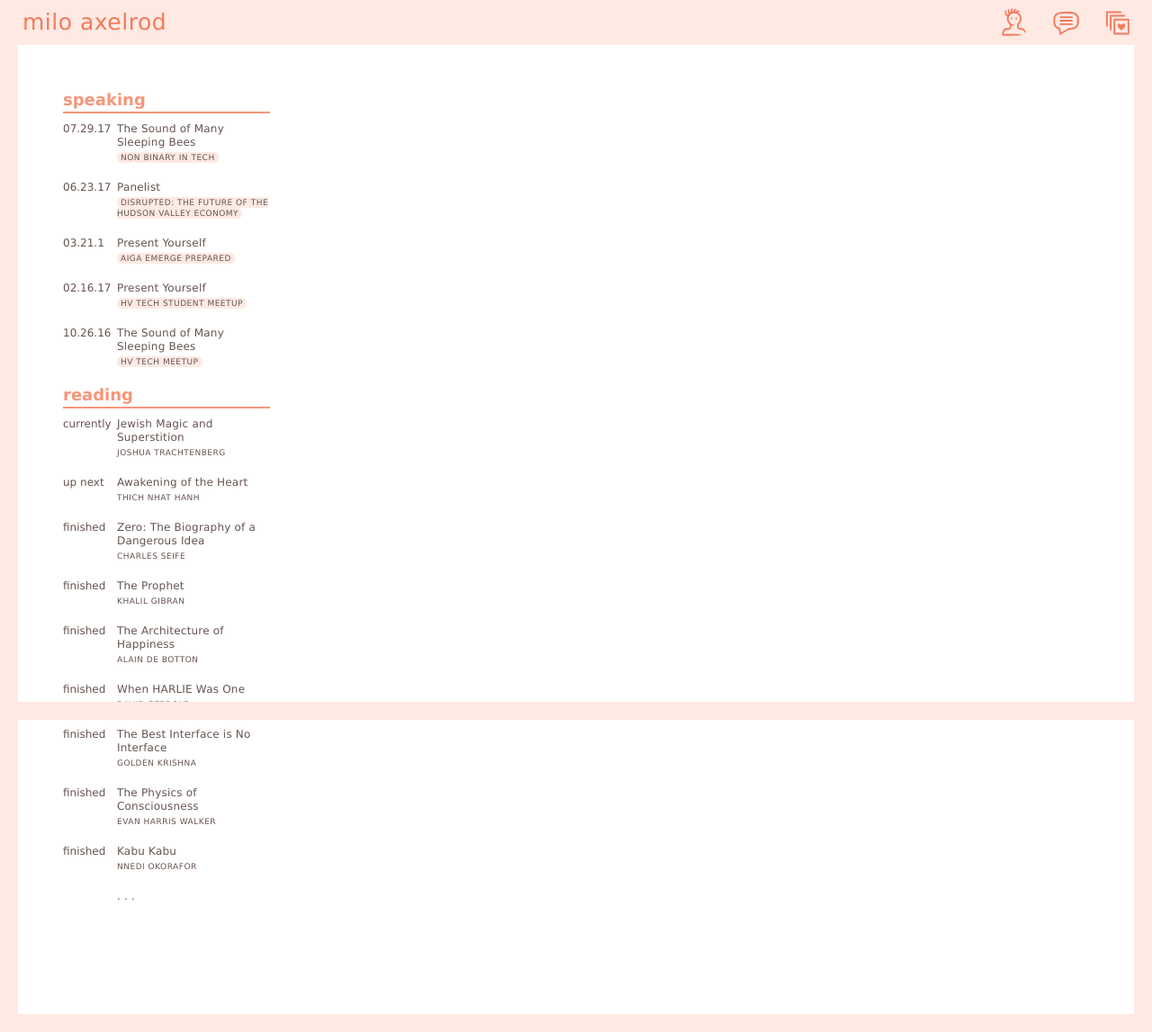
After one commit to melanieaxelrod/miloaxelrod-website, a PHP site: page /profile.html in a window 1280 px wide. The commit adds this page. Shown: the whole page at 90% size. Run offline with PHP 8.4, Linux system fonts and the light colour scheme; some libraries are stand-ins or nearby versions.

Commit message:
ec
ec is done and made!

```diff
--- a/css/style.css
+++ b/css/style.css
@@ -69,6 +69,9 @@ p {
   padding: 120px 20px 100px !important; }
 
 .not-mobile {
+  display: none; }
+
+.hide {
   display: none; }
 
 /*/ / / / / / / / / / / / / / / / / / /
@@ -475,3 +478,44 @@ nav {
       margin: 0 auto; }
     .page .section .research .services {
       max-width: 800px; } }
+/*/ / / / / / / / / / / / / / / / / / /
+/ / / / / / / / / / / / / / / / / / / /
+/ / / / / / P R O F I L E / / / / / / /
+/ / / / / / / / / / / / / / / / / / / /
+/ / / / / / / / / / / / / / / / / / /*/
+.ec {
+  width: 230px; }
+  .ec .ec-cat .cat-name {
+    font-weight: 700;
+    font-size: 18px;
+    padding-bottom: 3px;
+    border-bottom: 2px solid #F69679;
+    margin-bottom: 10px;
+    color: #F69679; }
+  .ec .ec-cat .ec-item {
+    display: flex;
+    flex-wrap: wrap;
+    justify-content: flex-start;
+    margin-bottom: 20px; }
+    .ec .ec-cat .ec-item .label {
+      width: 50px;
+      font-size: 12px;
+      margin-right: 10px;
+      font-weight: 300; }
+    .ec .ec-cat .ec-item .ec-info {
+      width: 170px; }
+      .ec .ec-cat .ec-item .ec-info .title {
+        font-size: 12px;
+        letter-spacing: 0.2px;
+        line-height: 15px;
+        margin-bottom: 3px;
+        font-weight: 300; }
+      .ec .ec-cat .ec-item .ec-info .credit {
+        font-weight: 500;
+        font-size: 9px;
+        line-height: 12px;
+        text-transform: uppercase;
+        letter-spacing: 0.5px;
+        margin: 0; }
+        .ec .ec-cat .ec-item .ec-info .credit a {
+          padding: 1px 4px; }
--- a/css/style.scss
+++ b/css/style.scss
@@ -90,6 +90,10 @@ p {
 }
 
 .not-mobile{
+  display: none;
+}
+
+.hide {
   display: none;
 }
 
@@ -771,3 +775,66 @@ nav {
 }
 
 }
+
+
+
+/*/ / / / / / / / / / / / / / / / / / /
+/ / / / / / / / / / / / / / / / / / / /
+/ / / / / / P R O F I L E / / / / / / /
+/ / / / / / / / / / / / / / / / / / / /
+/ / / / / / / / / / / / / / / / / / /*/
+
+.ec {
+  width: 230px;
+
+  .ec-cat {
+
+    .cat-name {
+      font-weight: 700;
+      font-size: 18px;
+      padding-bottom: 3px;
+      border-bottom: 2px solid $pink;
+      margin-bottom: 10px;
+      color: $pink;
+    }
+
+    .ec-item {
+      display: flex;
+      flex-wrap: wrap;
+      justify-content: flex-start;
+      margin-bottom: 20px;
+
+      .label{
+        width: 50px;
+        font-size: 12px;
+        margin-right: 10px;
+        font-weight: 300;
+      }
+
+      .ec-info {
+        width: 170px;
+
+        .title {
+          font-size: 12px;
+          letter-spacing: 0.2px;
+          line-height: 15px;
+          margin-bottom: 3px;
+          font-weight: 300;
+        }
+
+        .credit {
+          font-weight: 500;
+          font-size: 9px;
+          line-height: 12px;
+          text-transform: uppercase;
+          letter-spacing: 0.5px;
+          margin: 0;
+
+          a {
+            padding: 1px 4px;
+          }
+        }
+      }
+    }
+  }
+}
--- /dev/null
+++ b/profile.html
@@ -0,0 +1,366 @@
+<!DOCTYPE html>
+<html>
+  <head>
+    <meta charset="UTF-8">
+
+    <meta name="viewport" content="width=device-width, initial-scale=1">
+    <title>milo axelrod</title>
+    <link rel="stylesheet" href="css/style.css" type="text/css">
+    <link rel="icon" href="favicon.ico" type="image/x-icon" />
+    <script src="https://ajax.googleapis.com/ajax/libs/jquery/3.1.1/jquery.min.js"></script>
+    <script src="js/sidebar.js"></script>
+
+    <script src="https://use.typekit.net/fle5loy.js"></script>
+    <script>try{Typekit.load({ async: true });}catch(e){}</script>
+
+</head>
+<body>
+
+ <nav>
+  <div class="navbar">
+    <div class="name">
+      <a href="#" ><div clas="milo">milo axelrod</div></a>
+    </div>
+
+    <div class="icons">
+      <a href="#" class="nav-icon not-mobile">
+        <img src="/img/icons/profile.svg" />
+        <div class="overlay">
+          <div class="label">profile</div>
+        </div>
+      </a>
+      <a href="#" class="nav-icon not-mobile">
+        <img src="/img/icons/contact.svg" />
+        <div class="overlay">
+          <div class="label">contact</div>
+        </div>
+      </a>
+      <a href="#" class="nav-icon sidebar-toggle-open not-mobile" >
+        <img src="/img/icons/projects.svg" />
+        <div class="overlay">
+          <div class="label">projects</div>
+        </div>
+      </a>
+      <a href="#" class="nav-icon sidebar-toggle-open mobile" >
+        <img src="/img/icons/hamburger.svg" />
+        <div class="overlay">
+          <div class="label">menu</div>
+        </div>
+      </a>
+    </div>
+  </div>
+
+    <div class="sidebar navbar" >
+
+    <div class="sidebar-topbit">
+    <div class="name mobile">
+      <a href="#" ><div clas="milo">milo axelrod</div></a>
+    </div>
+      <div class="icons">
+        <a href="#" class="nav-icon sidebar-toggle-close">
+          <img src="/img/icons/close.svg" />
+          <div class="overlay">
+            <div class="label">close</div>
+          </div>
+        </a>
+      </div>
+      </div>
+
+      <div class="mobile-nav mobile">
+        <a href="#" class="mobile-link mobile">
+          <div class="mobile-nav-icon"><img src="/img/icons/profile.svg" /></div>
+          <h3>profile</h3>
+          <div class="mobile-nav-icon arrow"><img src="/img/icons/arrow-r.svg" /></div>
+        </a>
+        <a href="#" class="mobile-link mobile">
+          <div class="mobile-nav-icon"><img src="/img/icons/contact.svg" /></div>
+          <h3>contact</h3>
+          <div class="mobile-nav-icon arrow"><img src="/img/icons/arrow-r.svg" /></div>
+        </a>
+        <div class="mobile-link mobile">
+          <div class="mobile-nav-icon"><img src="/img/icons/projects.svg" /></div>
+          <h3>projects</h3>
+        </div>
+      </div>
+
+    <h3 class="not-mobile">Projects</h3>
+    <div class="sidebar-body">
+      <div class="project-link">
+        <div class="project-image">
+          <img src="#" />
+        </div>
+        <div class="project-info">
+        <div class="title">Catskills Conf
+ </div>
+        <div class="type">Branding & Website Design</div>
+          </div>
+      </div>
+
+      <div class="project-link">
+        <div class="project-image">
+          <img src="#" />
+        </div>
+        <div class="project-info">
+        <div class="title">Midi Jardin
+</div>
+        <div class="type">Restaurant Brand</div>
+        </div>
+      </div>
+
+      <div class="project-link">
+        <div class="project-image">
+          <img src="#" />
+        </div>
+        <div class="project-info">
+        <div class="title">Muuba
+</div>
+        <div class="type">Mobile App Design</div>
+        </div>
+      </div>
+    </div>
+
+    </div>
+
+  </nav>
+  <div class="bottom-line"></div>
+
+  <div class="page">
+    <div class="section last">
+
+      <div class="ec">
+        <div class="ec-cat">
+          <div class="cat-name">
+            speaking
+          </div>
+
+          <div class="ec-item">
+            <div class="label">
+              07.29.17
+            </div>
+            <div class="ec-info">
+              <div class="title">
+                The Sound of Many Sleeping Bees
+              </div>
+              <p class="credit">
+                <a href="#">Non Binary In Tech</a>
+              </p>
+            </div>
+          </div>
+
+          <div class="ec-item">
+            <div class="label">
+              06.23.17
+            </div>
+            <div class="ec-info">
+              <div class="title">
+                Panelist
+              </div>
+              <p class="credit">
+                <a href="#">DISRUPTED: The Future of the Hudson Valley Economy</a>
+              </p>
+            </div>
+          </div>
+
+          <div class="ec-item">
+            <div class="label">
+              03.21.1
+            </div>
+            <div class="ec-info">
+              <div class="title">
+                Present Yourself
+              </div>
+              <p class="credit">
+                <a href="#">AIGA Emerge Prepared</a>
+              </p>
+            </div>
+          </div>
+
+          <div class="ec-item">
+            <div class="label">
+              02.16.17
+            </div>
+            <div class="ec-info">
+              <div class="title">
+                Present Yourself
+              </div>
+              <p class="credit">
+                <a href="#">HV Tech Student Meetup</a>
+              </p>
+            </div>
+          </div>
+
+          <div class="ec-item">
+            <div class="label">
+              10.26.16
+            </div>
+            <div class="ec-info">
+              <div class="title">
+                The Sound of Many Sleeping Bees
+              </div>
+              <p class="credit">
+                <a href="#">HV Tech Meetup</a>
+              </p>
+            </div>
+          </div>
+
+        </div>
+        <div class="ec-cat hide">
+          <div class="cat-name">
+            learning
+          </div>
+
+      </div>
+
+        <div class="ec-cat">
+          <div class="cat-name">
+            reading
+          </div>
+
+          <div class="ec-item">
+            <div class="label">
+              currently
+            </div>
+            <div class="ec-info">
+              <div class="title">
+                Jewish Magic and Superstition
+              </div>
+              <p class="credit">
+                Joshua Trachtenberg
+              </p>
+            </div>
+          </div>
+
+          <div class="ec-item">
+            <div class="label">
+              up next
+            </div>
+            <div class="ec-info">
+              <div class="title">
+                Awakening of the Heart
+              </div>
+              <p class="credit">
+                Thich Nhat Hanh
+              </p>
+            </div>
+          </div>
+
+          <div class="ec-item">
+            <div class="label">
+              finished
+            </div>
+            <div class="ec-info">
+              <div class="title">
+                Zero: The Biography of a Dangerous Idea
+              </div>
+              <p class="credit">
+                Charles Seife
+              </p>
+            </div>
+          </div>
+
+          <div class="ec-item">
+            <div class="label">
+              finished
+            </div>
+            <div class="ec-info">
+              <div class="title">
+                The Prophet
+              </div>
+              <p class="credit">
+                Khalil Gibran
+              </p>
+            </div>
+          </div>
+
+          <div class="ec-item">
+            <div class="label">
+              finished
+            </div>
+            <div class="ec-info">
+              <div class="title">
+                The Architecture of Happiness
+              </div>
+              <p class="credit">
+                Alain de Botton
+              </p>
+            </div>
+          </div>
+
+          <div class="ec-item">
+            <div class="label">
+              finished
+            </div>
+            <div class="ec-info">
+              <div class="title">
+                When HARLIE Was One
+              </div>
+              <p class="credit">
+                David Gerrold
+              </p>
+            </div>
+          </div>
+
+          <div class="ec-item">
+            <div class="label">
+              finished
+            </div>
+            <div class="ec-info">
+              <div class="title">
+                The Best Interface is No Interface
+              </div>
+              <p class="credit">
+                Golden Krishna
+              </p>
+            </div>
+          </div>
+
+          <div class="ec-item">
+            <div class="label">
+              finished
+            </div>
+            <div class="ec-info">
+              <div class="title">
+                The Physics of Consciousness
+              </div>
+              <p class="credit">
+                Evan Harris Walker
+              </p>
+            </div>
+          </div>
+
+          <div class="ec-item">
+            <div class="label">
+              finished
+            </div>
+            <div class="ec-info">
+              <div class="title">
+                Kabu Kabu
+              </div>
+              <p class="credit">
+                Nnedi Okorafor
+              </p>
+            </div>
+          </div>
+
+          <div class="ec-item">
+            <div class="label">
+
+            </div>
+            <div class="ec-info">
+              <div class="title">
+                . . .
+              </div>
+              <p class="credit">
+
+              </p>
+            </div>
+          </div>
+        </div>
+      </div>
+
+
+    </div>
+  </div>
+
+</body>
+</html>
```
